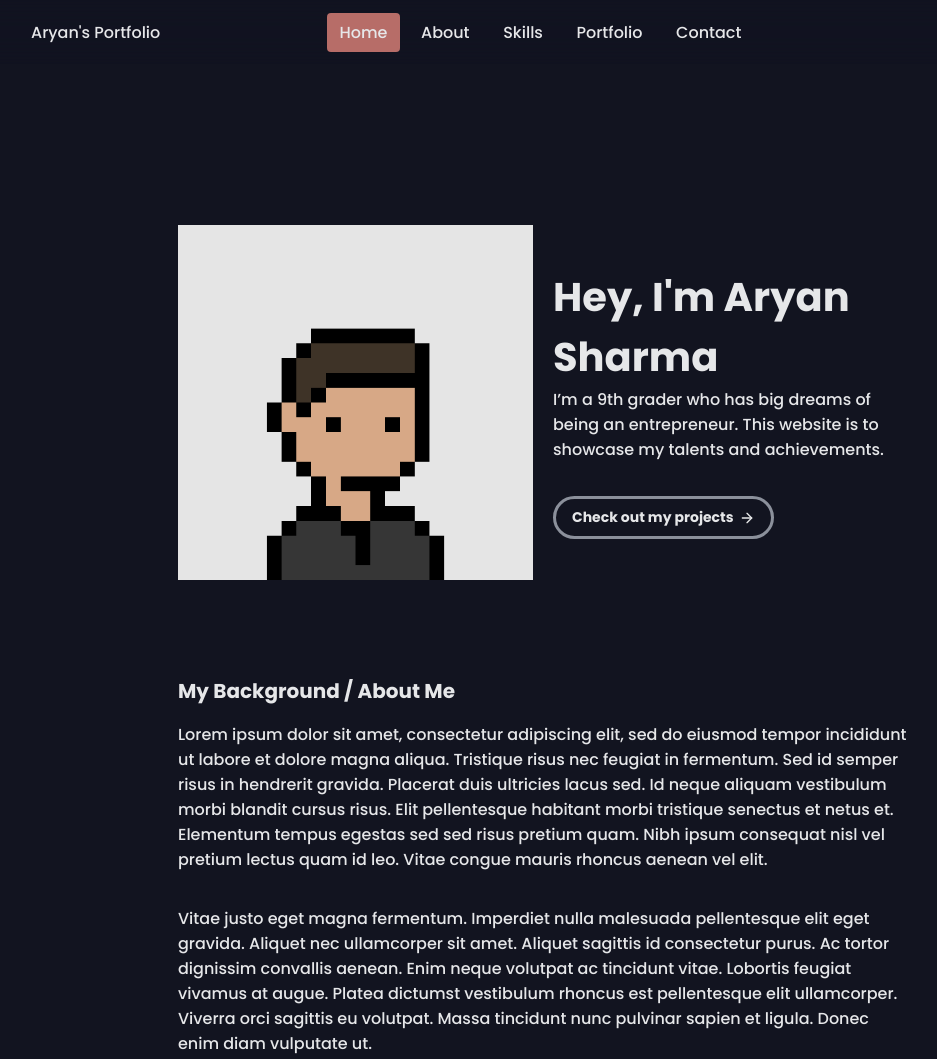
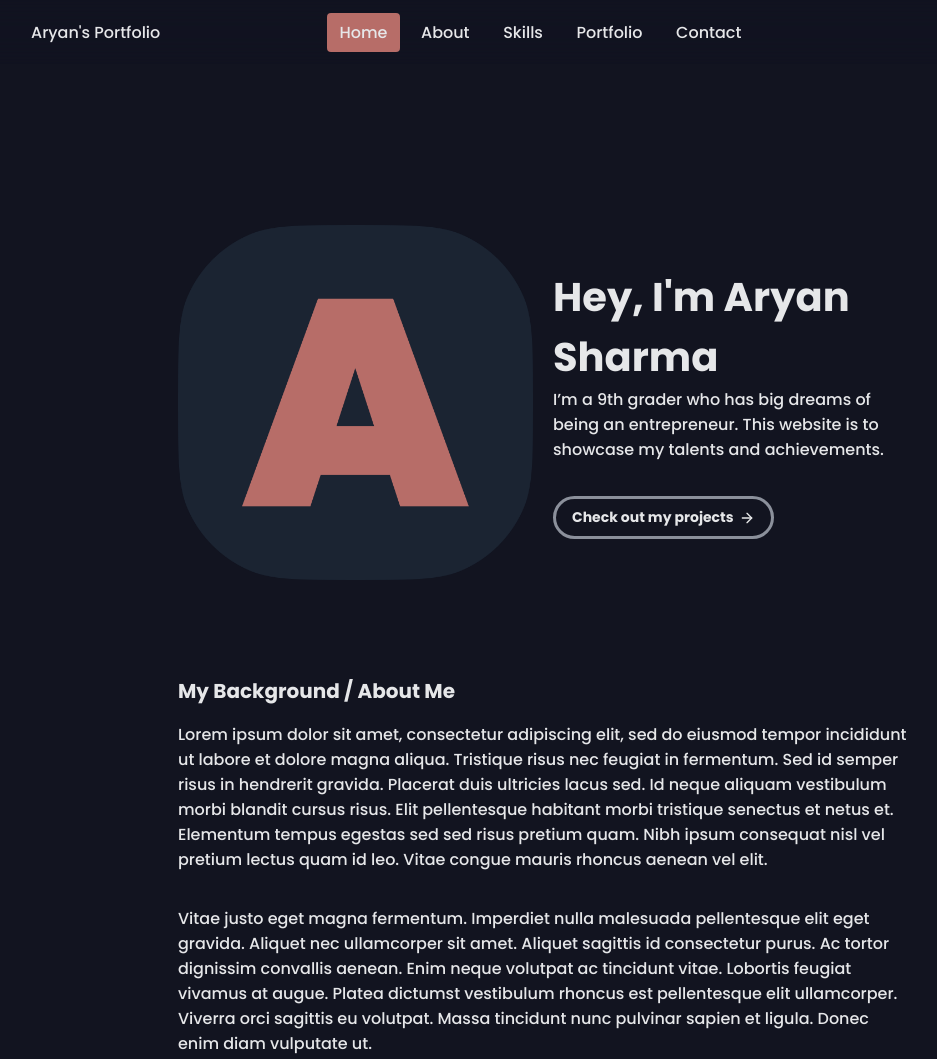
Before and after one commit to nsx22/nsx22.github.io, a plain HTML site: page index.html in a window 1280 px wide. Shown: the top 1059 px of the page, without its empty margins (97-1034 px from the left). Drawn offline with nearby package versions, Linux system fonts and the light colour scheme.

Commit message:
Added logo and custom scrollbar

```diff
--- a/css/layout.css
+++ b/css/layout.css
@@ -1,3 +1,6 @@
+:root {
+  color-scheme: dark;
+}
 * {
   box-sizing: border-box;
 }
@@ -50,6 +53,8 @@ body {
 .portfolio-header-image {
   width: 100%;
   height: auto;
+  margin-left: auto;
+  max-width: 500px;
 }
 
 #portfolio-header-text-container {
@@ -498,3 +503,30 @@ img {
     margin-right: auto;
   }
 }
+
+/* total width */
+body::-webkit-scrollbar {
+  background-color: var(--dark-color);
+  width: 16px;
+}
+
+/* background of the scrollbar except button or resizer */
+body::-webkit-scrollbar-track {
+  background-color: var(--dark-color);
+}
+
+/* scrollbar itself */
+body::-webkit-scrollbar-thumb {
+  background-color: #1b2432;
+  border-radius: 16px;
+  border: 4px solid var(--dark-color);
+}
+
+/* set button(top and bottom of the scrollbar) */
+body::-webkit-scrollbar-button {
+  display:none;
+}
+/* Handle on hover */
+::-webkit-scrollbar-thumb:hover {
+  background: #202a3a;
+}
--- a/index.html
+++ b/index.html
@@ -13,7 +13,7 @@
 
       This should be the same across all pages.
      -->
-    <link rel="icon" href="./assets/images/1311.png" />
+    <link rel="icon" href="./assets/images/logo.png" />
 		<title>Aryan's Portfolio</title>
     <meta name="description" content="Aryan's Portfolio">
     <meta name="viewport" content="width=device-width, initial-scale=1" />
@@ -37,7 +37,7 @@
 
               <div class="nav__perfil">
                   <!-- <div class="nav__img">
-                      <img src="assets/img/perfil.png" alt="">
+                      <img src="assets/images/logo.png" alt="">
                   </div> -->
 
                   <div>
@@ -89,7 +89,7 @@
             - Change the number to point to your Unemployable & replace the OpenSea link with your own
             - If you aren't using an Unemployable as your image, remove the entire "a" element
           -->
-          <img src="./assets/images/1311.png" class="portfolio-header-image">
+          <img src="./assets/images/logo.png" class="portfolio-header-image">
           <!--
           <a class="no-underline" target="_blank" href="https://opensea.io/assets/0xe0be388ab81c47b0f098d2030a1c9ef190691a8a/1311">
             <span class="image-caption">Unemployables #1311</span>
```
Also changed, not shown: assets/images/logo.png (added).
